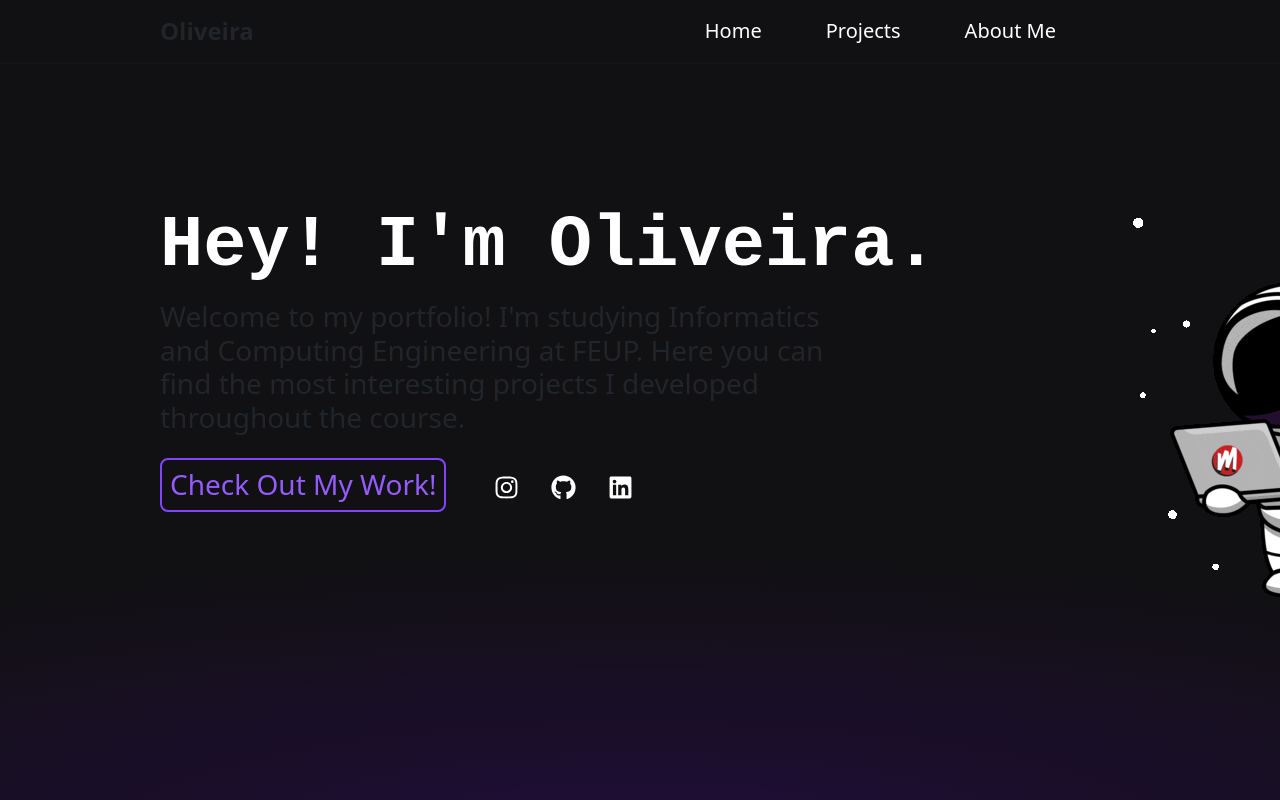
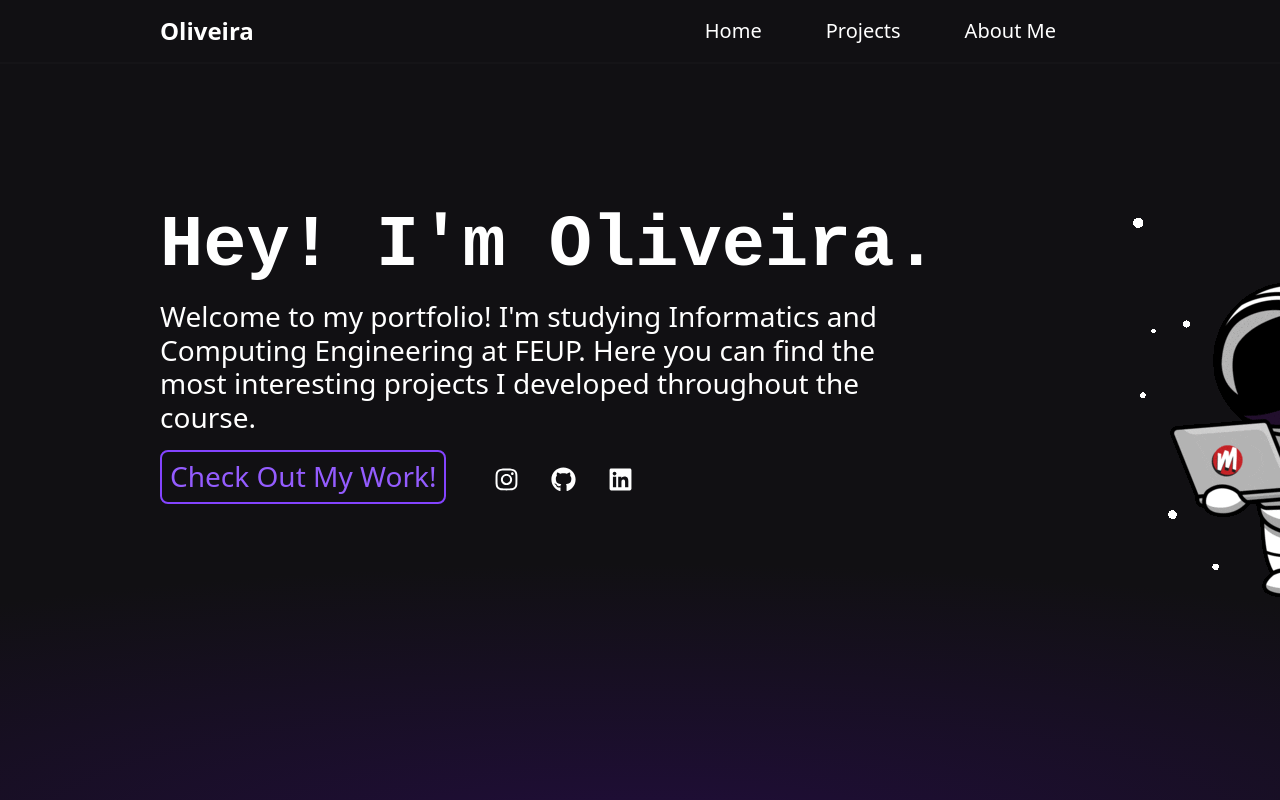
Before and after one commit to oliveira002/oliveira002, a React (Vite) app: page / in a window 1280 px wide. Built offline with nearby package versions, Linux system fonts and the light colour scheme.

Commit message:
Start Revamp

```diff
--- a/index.html
+++ b/index.html
@@ -4,7 +4,7 @@
     <meta charset="UTF-8" />
     <link rel="icon" type="image/svg+xml" href="/vite.svg" />
     <meta name="viewport" content="width=device-width, initial-scale=1.0" />
-    <title>Vite + React</title>
+    <title>Portfolio</title>
   </head>
   <body>
     <div id="root"></div>
--- a/src/components/about/About.jsx
+++ b/src/components/about/About.jsx
@@ -59,7 +59,7 @@ export const About = () => {
             <div className="selection2">
                 <div className="oioi">
                     <div ref = {fst} className="mt-5 impar">
-                        <div className ="abt fw-bold">About Me</div>
+                        <div className ="abt fw-bold">My Skills</div>
                         <div className="h5 fw-bold"> ~ a brief introduction</div>
                     </div>
                 </div>
--- a/src/components/header/header.css
+++ b/src/components/header/header.css
@@ -48,11 +48,17 @@ header {
     text-decoration: none;
 }
 
-.logo, .logo:hover {
+a.logo, a.logo:hover {
     color: white;
     text-decoration: none;
 }
-.logo {
+a.logo {
     margin-left: 4em;
     color: white;
+    text-decoration: none;
 }
+
+header a {
+    color: white;
+    text-decoration: none;
+}
--- a/src/components/intro/Intro.jsx
+++ b/src/components/intro/Intro.jsx
@@ -17,9 +17,9 @@ export const Intro = () => {
               <div className="typer fw-bold">
                   Hey! I'm Oliveira.
               </div>
-              <div className='res h3 animate__animated animate__fadeIn animate__delay-2s'>
+              <span className='res h3 animate__animated animate__fadeIn animate__delay-2s'>
                   Welcome to my portfolio! I'm studying Informatics and Computing Engineering at FEUP. Here you can find the most interesting projects I developed throughout the course.
-              </div>
+              </span>
               <div className='d-flex amazing'>
                 <div className='animate__animated animate__bounceIn animate__delay-3s'>
                   <a href = '#'>
--- a/src/components/intro/intro.css
+++ b/src/components/intro/intro.css
@@ -33,7 +33,7 @@
     }
 }
 
-.res {
+span.res {
     color: white;
     word-wrap: break-word;
     width: 700px;
```
